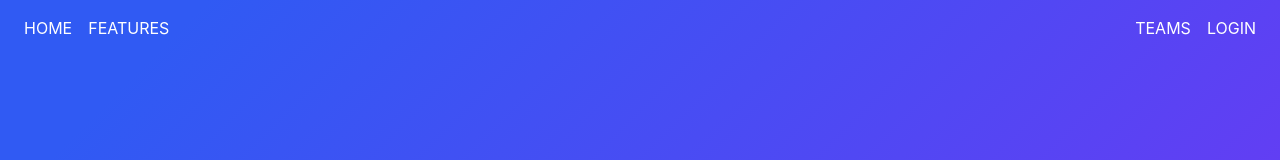
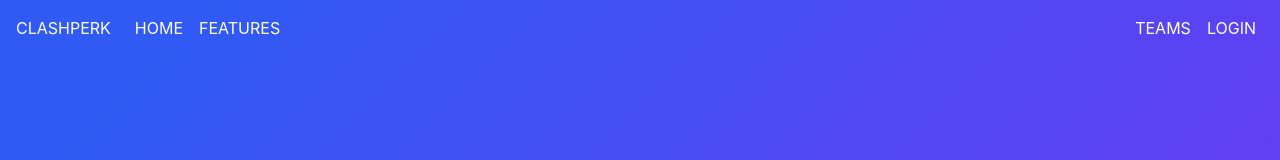
Before and after one commit to clashperk/clashperk.com, a React (Create React App) app: page / in a window 1280 px wide. Shown: the top 160 px of the page. Built offline with nearby package versions, Linux system fonts and the light colour scheme.

Commit message:
onScroll

```diff
--- a/public/index.html
+++ b/public/index.html
@@ -5,7 +5,7 @@
   <meta charset="utf-8" />
   <link rel="icon" href="%PUBLIC_URL%/favicon.ico" />
   <meta name="viewport" content="width=device-width, initial-scale=1" />
-  <meta name="theme-color" content="#f96854" />
+  <meta name="theme-color" content="#5970C1" />
   <meta name="description" content="Feature-Rich and Powerful Clash of Clans Discord Bot" />
   <link rel="apple-touch-icon" href="%PUBLIC_URL%/logo.png" />
   <link rel="manifest" href="%PUBLIC_URL%/manifest.json" />
--- a/src/App.css
+++ b/src/App.css
@@ -115,6 +115,7 @@
 #logo {
   width: 250px;
   height: 250px;
+  margin-bottom: 1rem;
   -webkit-filter: drop-shadow(5px 5px 5px #222);
   filter: drop-shadow(5px 5px 5px #222);
   animation-name: floating;
--- a/src/Navbar.jsx
+++ b/src/Navbar.jsx
@@ -2,9 +2,38 @@ import React from 'react';
 import { Navbar, Nav } from 'react-bootstrap';
 
 class NavBar extends React.Component {
+	constructor() {
+		super();
+		this.state = { scrollY: 0 };
+	}
+
+	onScroll = () => {
+		const scrollY = window.scrollY;
+		this.setState({ scrollY });
+	}
+
+	componentDidMount() {
+		window.addEventListener('scroll', this.onScroll);
+	}
+
+	componentWillUnmount() {
+		window.removeEventListener('scroll', this.onScroll);
+	}
+
 	render() {
+		const { scrollY } = this.state;
+		let { background, color } = { background: 'transparent', color: 'white' };
+		if (window.innerWidth < 700 || scrollY > 0) {
+			background = 'white';
+			color = 'black';
+		} else {
+			background = 'transparent';
+			color = 'white';
+		}
+
 		return (
-			<Navbar variant="dark" expand="lg" fixed="top" style={{ background: 'transparent' }}>
+			<Navbar variant="light" expand="lg" fixed="top" style={{ background }}>
+				<Navbar.Brand href="#header" style={{ fontSize: '16px', color }}>CLASHPERK</Navbar.Brand>
 				<Navbar.Toggle aria-controls="basic-navbar-nav" />
 
 				{/* Collapse Navbar */}
@@ -12,14 +41,14 @@ class NavBar extends React.Component {
 
 					{/* Left Side Menu */}
 					<Nav className="mr-auto" >
-						<Nav.Link style={{ color: 'white' }} href="/">HOME</Nav.Link>
-						<Nav.Link style={{ color: 'white' }} href="#features">FEATURES</Nav.Link>
+						<Nav.Link style={{ color }} href="/">HOME</Nav.Link>
+						<Nav.Link style={{ color }} href="#features">FEATURES</Nav.Link>
 					</Nav>
 
 					{/* Right Side Menu */}
 					<Nav>
-						<Nav.Link style={{ color: 'white' }} href="#teams">TEAMS</Nav.Link>
-						<Nav.Link style={{ color: 'white' }} href="#login">LOGIN</Nav.Link>
+						<Nav.Link style={{ color }} href="#teams">TEAMS</Nav.Link>
+						<Nav.Link style={{ color }} href="#login">LOGIN</Nav.Link>
 					</Nav>
 				</Navbar.Collapse>
 			</Navbar>
```
Also changed, not shown: public/manifest.json.
